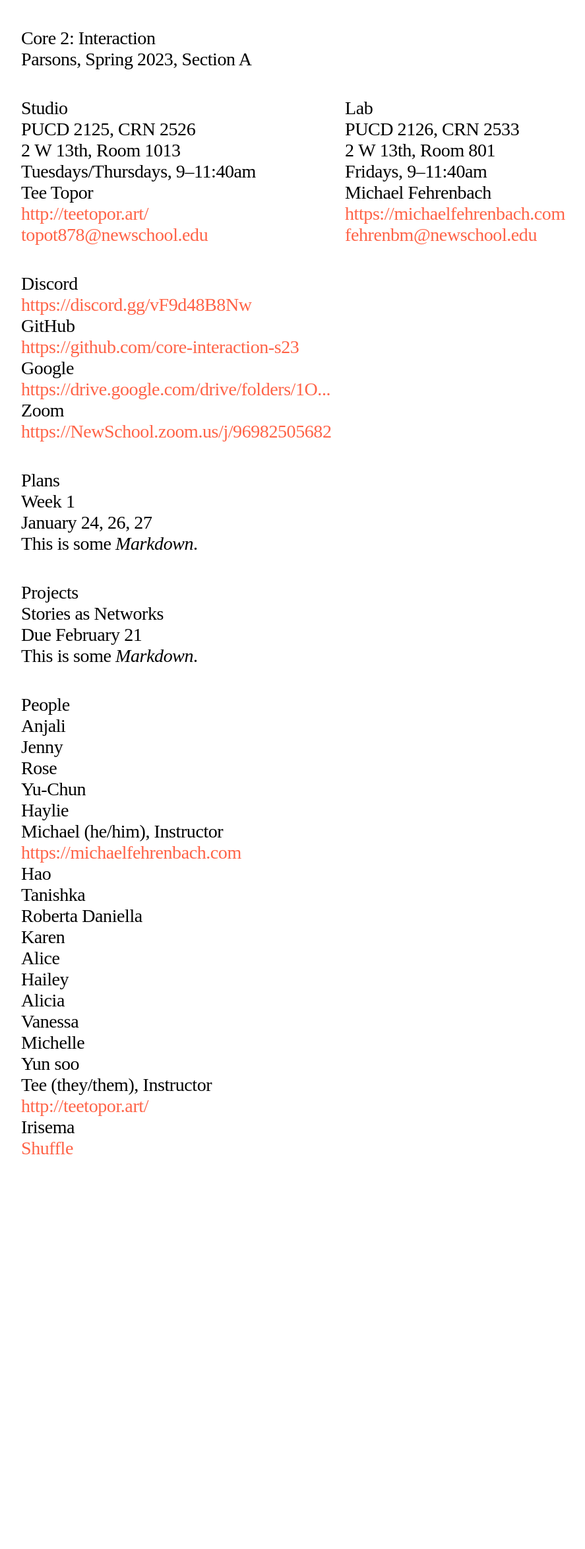
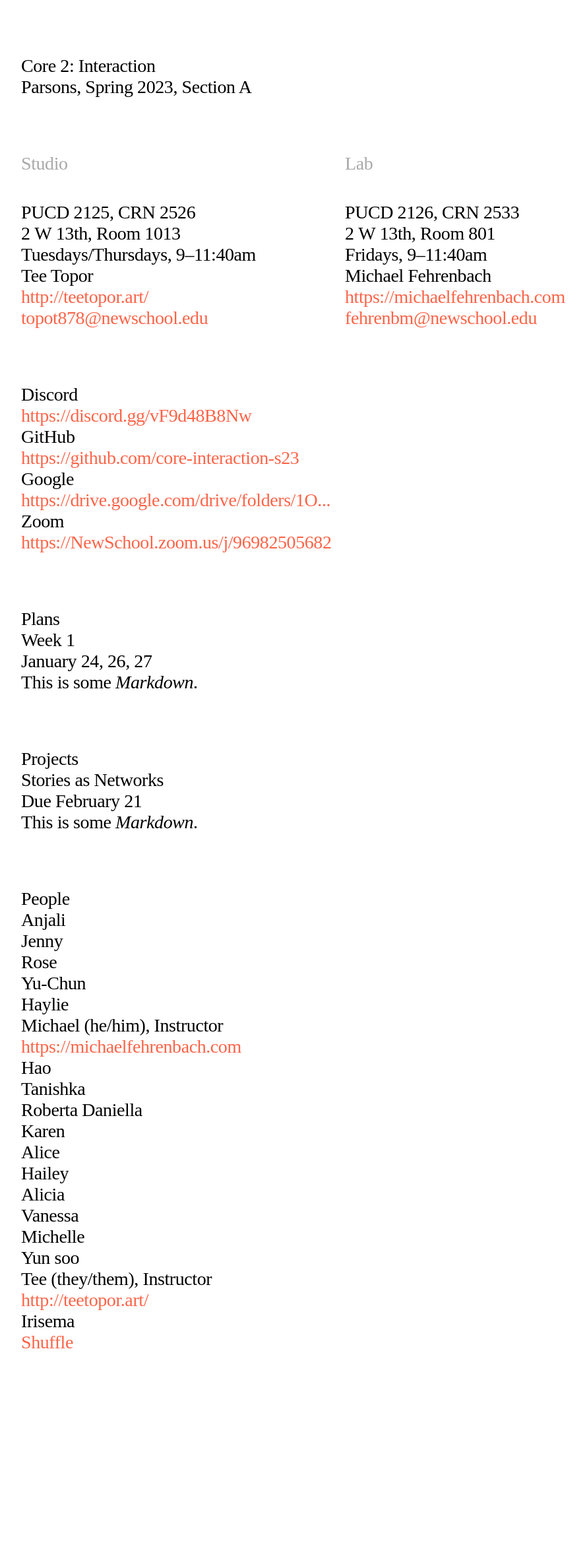
Before and after one commit to core-interaction-s23/core-interaction-s23.github.io, a Jekyll site: the page built from index.html, in a window 1280 px wide. Shown: the whole page at 66% size, without its empty margins (138-1025 px from the left). Built offline with Jekyll 4.4.1, drawn with Linux system fonts in a browser that asks for light colours; before the commit the page ends 2053 px from its top, so only the background shows below that.

Commit message:
More tweaks.

```diff
--- a/assets/styles/main.scss
+++ b/assets/styles/main.scss
@@ -14,7 +14,8 @@
 	--font--base: 1.6rem;
 	--spacing:    calc(var(--font--base) * 1.5);
 
-	--color--link: tomato;
+	--color--link:  tomato;
+	--color--faded: darkgray;
 
 	@include breakpoint(768) { --font--base: 2.4rem }
 	@include breakpoint(1024) { --font--base: 2.8rem }
@@ -25,8 +26,10 @@
 body {
 	margin:         0 auto;
 	max-width:      102.4rem;
-	padding:        var(--spacing);
 	padding-bottom: 33vh;
+	padding-left:   var(--spacing);
+	padding-right:  var(--spacing);
+	padding-top:    calc(var(--spacing) * 2);
 }
 
 a, button { color: var(--color--link) }
@@ -35,16 +38,21 @@ button { cursor: pointer }
 
 body,
 header,
-address,
 main {
 	display: grid;
-	gap:     var(--spacing);
+	gap:     calc(var(--spacing) * 2);
 }
 
 address {
-	@include breakpoint(768) {
-		grid-template-columns: repeat(2, 1fr);
+	display: grid;
+	gap:     var(--spacing);
+
+	h3 {
+		color:         var(--color--faded);
+		margin-bottom: var(--spacing);
 	}
+
+	@include breakpoint(768) { grid-template-columns: repeat(2, 1fr) }
 }
 
 p a {
```
